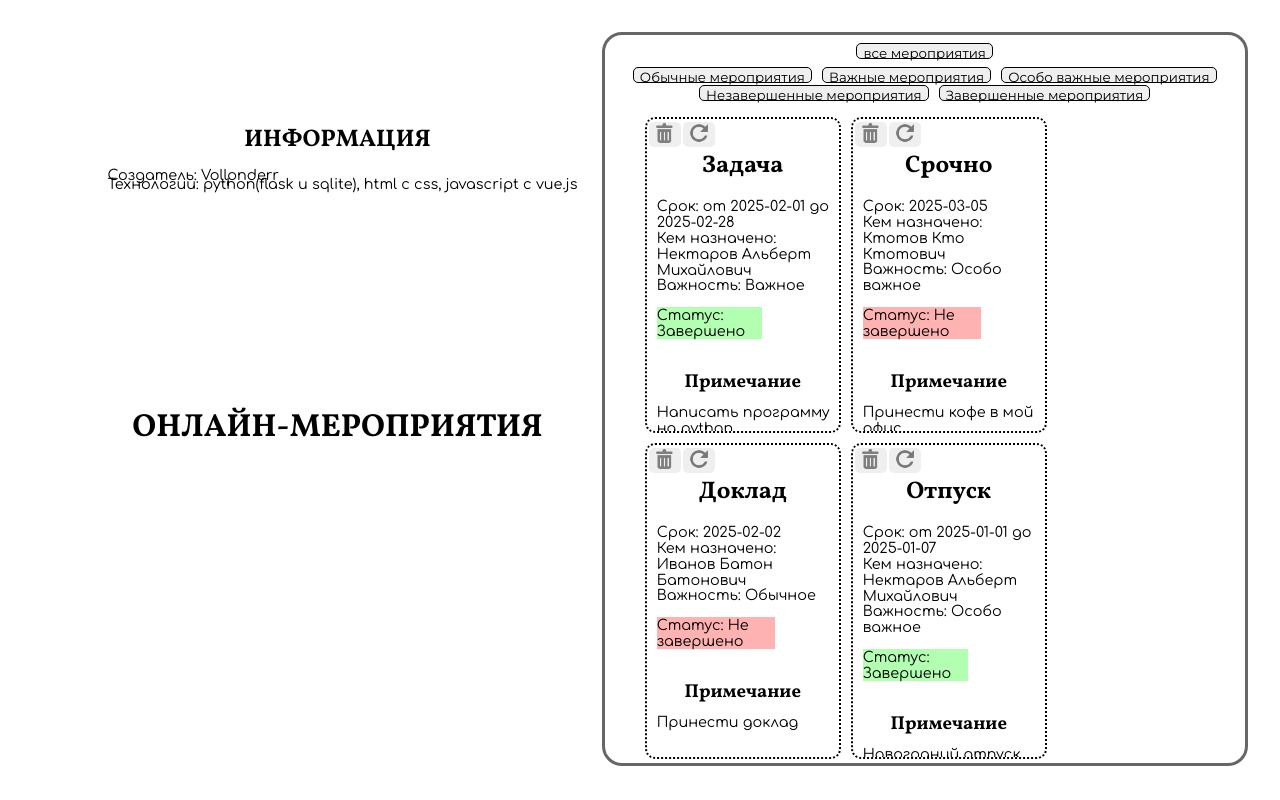
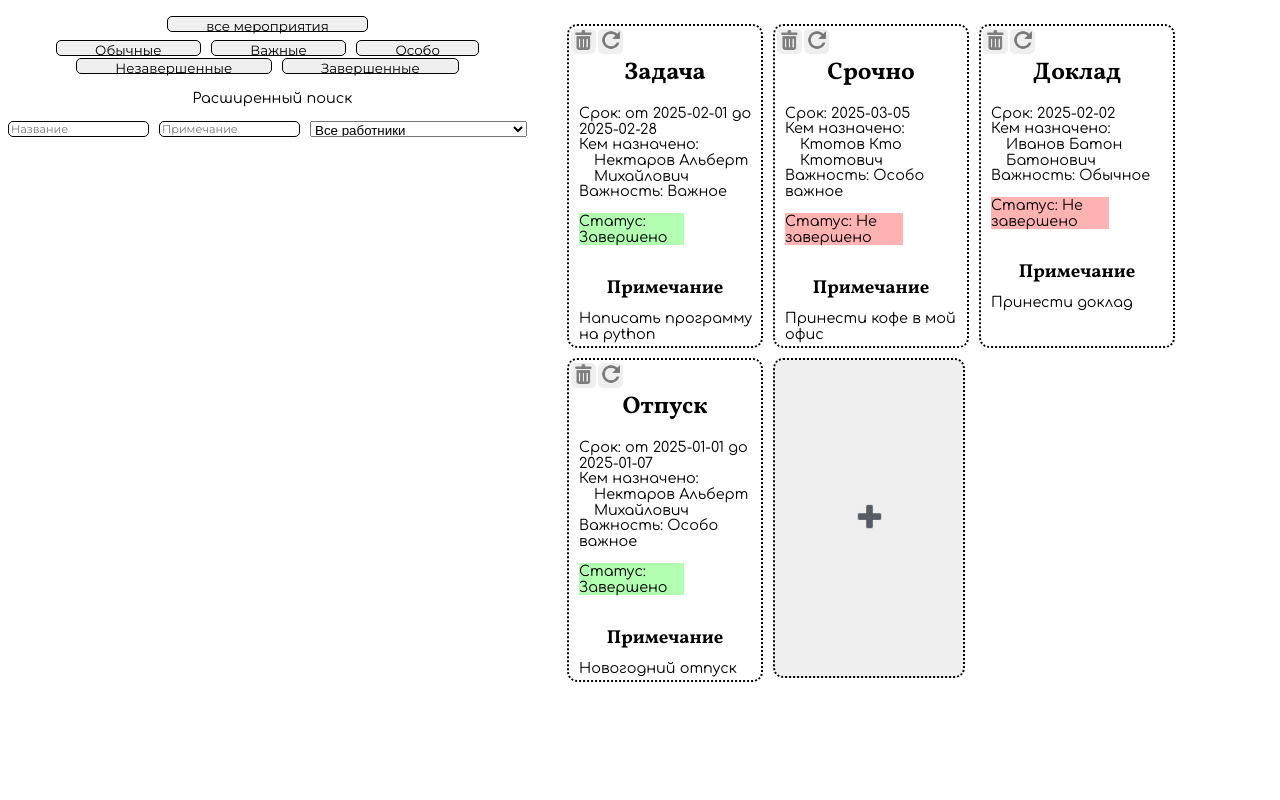
Before and after one commit to Vollonderr/Project_calendar, a Flask app: page / in a window 1280 px wide. Run offline with Flask 3, Linux system fonts and the light colour scheme; data comes from the database, SQL or seed files in the repository; both versions use the stored data as it was after the commit.

Commit message:
Add files via upload

```diff
--- a/Prototype_one/Templates/Notes.html
+++ b/Prototype_one/Templates/Notes.html
@@ -16,41 +16,44 @@
 
         <div class="all">
 
-            <div class="inf_all">
-                <div class="inf">
-                    <h2>ИНФОРМАЦИЯ</h2>
-                    <p style="margin-bottom: 1vw;">Создатель: Vollonderr</p>
-                    <p>Технологии: python(flask и sqlite), html с css, javascript с vue.js</p>
+            <aside>
+
+
+                <div class="select_buttons">
+                    <button @click="importance_change = '', status_change = '', name_select = '', note_select = '', supervisor_select = ''">все мероприятия</button>
                 </div>
 
-                <div class="inf">
-                    <h1>ОНЛАЙН-МЕРОПРИЯТИЯ</h1>
+                <div class="select_buttons">
+                    <button :class="{ pressed: importance_change == '0' }" @click="importance_change = '0'">Обычные</button>
+                    <button :class="{ pressed: importance_change == '1' }" @click="importance_change = '1'">Важные</button>
+                    <button :class="{ pressed: importance_change == '2' }" @click="importance_change = '2'">Особо</button>
+                </div>
+
+                <div style="margin-top: 0.3vh;" class="select_buttons">
+                    <button :class="{ pressed: status_change == '0' }" @click="status_change = '0'">Незавершенные</button>
+                    <button :class="{ pressed: status_change == '1' }" @click="status_change = '1'">Завершенные</button>
+                </div>
+
+                <p style="margin-top: 2vh; text-align: center;">Расширенный поиск</p>
+                <div class="select_buttons">
+                    <input v-model="name_select" placeholder="Название">
+                    <input v-model="note_select" placeholder="Примечание">
+                    <select name="supervisor" v-model="supervisor_select">
+                        <option value="">Все работники</option>
+                        <option v-for="n in get_info({{ workers }})">[[ n[0] ]]</option>
+                    </select>
+                </div>
 
                 {% for msg in get_flashed_messages() %}
                 <div class="flash">{{ msg }}</div>
                 {% endfor %}
-                </div>
-            </div>
+            </aside>
 
-            <div class="taskboard">
-
-                <div class="select_buttons">
-                    <button @click="importance_change = '', status_change = ''">все мероприятия</button>
-                </div>
-
-                <div class="select_buttons">
-                    <button :class="{ pressed: importance_change == '0' }" @click="importance_change = '0', events_count = 0">Обычные мероприятия</button>
-                    <button :class="{ pressed: importance_change == '1' }" @click="importance_change = '1', events_count = 0">Важные мероприятия</button>
-                    <button :class="{ pressed: importance_change == '2' }" @click="importance_change = '2', events_count = 0">Особо важные мероприятия</button>
-                </div>
-
-                <div style="margin-top: 0.3vh;" class="select_buttons">
-                    <button :class="{ pressed: status_change == '0' }" @click="status_change = '0', events_count = 0">Незавершенные мероприятия</button>
-                    <button :class="{ pressed: status_change == '1' }" @click="status_change = '1', events_count = 0">Завершенные мероприятия</button>
-                </div>
-
+            <header>
                 <ul>
-                    <li v-for="i in get_events({{ notes }})" v-if="(i[5] == importance_change || importance_change == '') && (i[6] == status_change || status_change == '')">
+                    <li v-for="i in get_info({{ events }})" v-if="(i[5] == importance_change || importance_change == '') && (i[6] == status_change || status_change == '')
+                                                                    && (name_select == '' || get_select(name_select, i[0])) && (note_select == '' || get_select(note_select, i[4]))
+                                                                    && (supervisor_select == '' || get_select(supervisor_select, i[3]))">
 
                         <form action="/delete" method="POST" v-if="update_value != i[7]">
                             <button class="button_del" name="ROWID" alt="delete" title="delete" :value="[[ i[7] ]]">
@@ -74,7 +77,9 @@
                             <input style="margin-left: 30px;" type="radio" v-model="valve_date" :value="false"><label>Многодневное мероприятие</label><br>
                             <input style="margin-left: 30px;" type="radio" v-model="valve_date" :value="true"><label>Однодневное мероприятие</label>
 
-                            <p style="margin-top: 10px;">Кем назначено: <input placeholder="Кем назначено" type="text" name="supervisor" :value="[[ i[3] ]]"></p>
+                            <p style="margin-top: 10px;">Кем назначено: <select name="supervisor" :value="[[ i[3] ]]">
+                                <option v-for="n in get_info({{ workers }})">[[ n[0] ]]</option>
+                            </select></p>
 
                             <input type="radio" name="importance" v-model="get_importance_value(i[5])" value="0"><label>Обычное</label>
                             <input type="radio" name="importance" v-model="get_importance_value(i[5])" value="1"><label>Важное</label>
@@ -91,13 +96,14 @@
 
                         <div v-if="update_value != i[7]">
                             <h2>[[ i[0] ]]</h2>
-                            <p v-if="i[2] !== '0'" class="pp">Срок: от [[ i[1] ]] до [[ i[2] ]]</p>
-                            <p v-else="" class="pp">Срок: [[ i[1] ]]</p>
-                            <p class="pp">Кем назначено: [[ i[3] ]]</p>
+                            <p v-if="i[2] !== '0'" style="margin-top: -15px;">Срок: от [[ i[1] ]] до [[ i[2] ]]</p>
+                            <p v-else="" style="margin-top: -15px;">Срок: [[ i[1] ]]</p>
+                            <p style="margin-top: -15px;">Кем назначено:</p>
+                            <p style="margin-top: -15px; margin-left: 25px;">[[ i[3] ]]</p>
 
-                            <p v-if="i[5] === '0'" class="pp">Важность: Обычное</p>
-                            <p v-if="i[5] === '1'" class="pp">Важность: Важное</p>
-                            <p v-if="i[5] === '2'" class="pp">Важность: Особо важное</p>
+                            <p v-if="i[5] === '0'" style="margin-top: -15px;">Важность: Обычное</p>
+                            <p v-if="i[5] === '1'" style="margin-top: -15px;">Важность: Важное</p>
+                            <p v-if="i[5] === '2'" style="margin-top: -15px;">Важность: Особо важное</p>
 
                             <p v-if="i[6] === '0'" style="background-color: rgba(255, 127, 127, 0.6); margin-top: 0.5vh; margin-right: 5vw;">Статус: Не завершено</p>
                             <p v-if="i[6] === '1'" style="background-color: rgba(127, 255, 127, 0.6); margin-top: 0.5vh; margin-right: 6vw;">Статус: Завершено</p>
@@ -107,17 +113,20 @@
 
 
 
-                    <div v-if="valve_add && update_value == ''" class="add"><form action="/add" method="POST" style="margin-top: 40px;">
+                    <div v-if="valve_add && update_value == ''" class="add">
+                        <form action="/add" method="POST" style="margin-top: 40px;">
                             <p><input style="display:block; margin: 0 auto;" placeholder="Имя заметки" type="text" name="name"></p><br>
 
                             <p style="margin-bottom: 30px;">Срок: от <input placeholder="Начало срока" type="date" name="start"> до
                             <input placeholder="Конец срока" type="date" name="end" :disabled="valve_date"></p>
-                        <p style="margin-bottom: 30px;"><input v-if="valve_date" type="hidden" name="end" value=""></p>
+                            <p style="margin-bottom: 30px;"><input v-if="valve_date" type="hidden" name="end"></p>
 
                             <input style="margin-left: 30px;" type="radio" v-model="valve_date" :value="false"><label>Многодневное мероприятие</label><br>
                             <input style="margin-left: 30px;" type="radio" v-model="valve_date" :value="true"><label>Однодневное мероприятие</label>
 
-                        <p style="margin-top: 10px;">Кем назначено: <input placeholder="Кем назначено" type="text" name="supervisor"></p>
+                            <p style="margin-top: 10px;">Кем назначено: <select name="supervisor">
+                                <option v-for="n in get_info({{ workers }})" :value="n[0]">[[ n[0] ]]</option>
+                            </select></p>
 
                             <input type="radio" name="importance" v-model="get_importance_value(importance_change)" value="0"><label>Обычное</label>
                             <input type="radio" name="importance" v-model="get_importance_value(importance_change)" value="1"><label>Важное</label>
@@ -131,13 +140,14 @@
 
                             <input style="margin-top: 30px; margin-bottom: 5px;" class="confirm" type="submit" value="подтвердить мероприятие">
                             <input class="back" type="submit" value="назад" @click="valve_add = !valve_add">
-                    </form></div>
+                        </form>
+                    </div>
 
                     <button v-if="!valve_add || update_value != ''" alt="add" title="add" @click="valve_add = !valve_add, update_value = ''" class="button_add">
                         <img src="static\images\plus.webp" height="30px">
                     </button>
                 </ul>
-            </div>
+            </header>
         </div>
     </div>
 
--- a/Prototype_one/main.py
+++ b/Prototype_one/main.py
@@ -1,4 +1,4 @@
-from models import get_events, add_event, update_event, delete_event
+from models import get_events, get_workers, add_event, update_event, delete_event
 
 from datetime import datetime
 from flask import Flask, render_template, request, redirect, flash
@@ -8,11 +8,11 @@ app.config['SECRET_KEY'] = 'JH_2tg-LxpEiSMFq3f8Cyey_h'
 
 @app.route('/add', methods=['POST'])
 def get_event_add():
-	name = request.form['name']
+	name = request.form['name'].capitalize()
 	start = request.form['start']
 	end = request.form['end']
 	supervisor = request.form['supervisor']
-	note = request.form['note']
+	note = request.form['note'].capitalize()
 	importance = request.form['importance']
 	status = request.form['status']
 
@@ -31,15 +31,18 @@ def get_event_add():
 
 @app.route('/update', methods=['POST'])
 def get_event_update():
-	name = request.form['name']
+	name = request.form['name'].capitalize()
 	realname = request.form['realname']
 	start = request.form['start']
 	end = request.form['end']
 	supervisor = request.form['supervisor']
-	note = request.form['note']
+	note = request.form['note'].capitalize()
 	importance = request.form['importance']
 	status = request.form['status']
 	ROWID = request.form['ROWID']
+
+	name = name.capitalize()
+	note = note.capitalize()
 
 	if '' in [name, start, supervisor, note]:
 		flash('Ошибка: заполнены не все поля!')
@@ -64,7 +67,7 @@ def get_del():
 
 @app.route('/')
 def index():
-	return render_template("Notes.html", **{"notes": get_events()})
+	return render_template("Notes.html", **{"events": get_events(), "workers": get_workers()})
 
 if __name__ == '__main__':
 	app.run(debug=True)
--- a/Prototype_one/static/index.js
+++ b/Prototype_one/static/index.js
@@ -2,7 +2,9 @@ const vm = new Vue({
     el: '#vm',
     delimiters: ['[[', ']]'],
     data: () => ({
-      events_count: 0,
+      name_select: '',
+      note_select: '',
+      supervisor_select: '',
       update_value: '',
       importance_change: '',
       status_change: '',
@@ -10,7 +12,7 @@ const vm = new Vue({
       valve_date: false
     }),
     methods:{
-      get_events: function(e) {
+      get_info: function(e) {
         return e.slice(0)
       },
 
@@ -27,6 +29,11 @@ const vm = new Vue({
       get_valve_date: function(e) {
         if(e == 0) return true
         else return false
+      },
+
+      get_select: function(e, c) {
+        if(c.toLowerCase().search(e.toLowerCase()) != -1) return true
+        else return false
       }
 
     }
--- a/Prototype_one/static/styles.css
+++ b/Prototype_one/static/styles.css
@@ -13,13 +13,10 @@
     margin-bottom: 25vh;
 }
 
-.taskboard {
+header {
     margin: auto;
-    margin-top: 3vh;
-    width: 50vw;
+    width: 75vw;
     height: 91vh;
-    border: solid rgba(0, 0, 0, 0.6) 3px;
-    border-radius: 20px;
     overflow: auto;
 }
 
@@ -32,6 +29,13 @@ h1, h2, h3 {
     text-align: center;
     margin-top: 30px;
     padding-bottom: 10px;
+}
+
+.select_inputs {
+    display: flex;
+    justify-content: center;
+    margin-top: 1vh;
+    margin-right: 3vh;
 }
 
 .select_buttons {
@@ -49,10 +53,6 @@ p {
     margin-left: 10px;
 }
 
-.pp {
-    margin-top: -15px;
-}
-
 label {
     font-family: "Comfortaa", serif;
     font-size: 0.8em;
@@ -60,6 +60,8 @@ label {
 
 button {
     cursor: pointer;
+    padding-left: 3vw;
+    padding-right: 3vw;
     font-family: "Montserrat", serif;
     border: solid black 1px;
     border-radius: 5px;
@@ -80,7 +82,7 @@ ul {
 
 li, .add, .button_add {
     width: 15vw;
-    height: 39vh;
+    height: 40vh;
     border: dotted black 2px;
     border-radius: 10px;
     list-style-type: none;
@@ -89,6 +91,8 @@ li, .add, .button_add {
 
 .button_del, .button_update {
     float: left;
+    padding-left: 0.2vw;
+    padding-right: 0.2vw;
     margin-left: 2px;
     margin-top: 3px;
     border: 0px;
@@ -128,7 +132,8 @@ button:active {
     float: left;
     width: 17vw;
     padding: 1vw;
-    margin-left: 0.8vw;
+    margin-top: 2vh;
+    margin-left: 5vw;
     border: solid black 1px;
     border-radius: 5px;
     animation: fadeinout 7s linear forwards;
```
Also changed, not shown: Prototype_one/models.py (+12 -0 lines), Prototype_one/Events.db, Prototype_one/Workers.db (added). Lines whose indentation alone changed are shown as unchanged.
